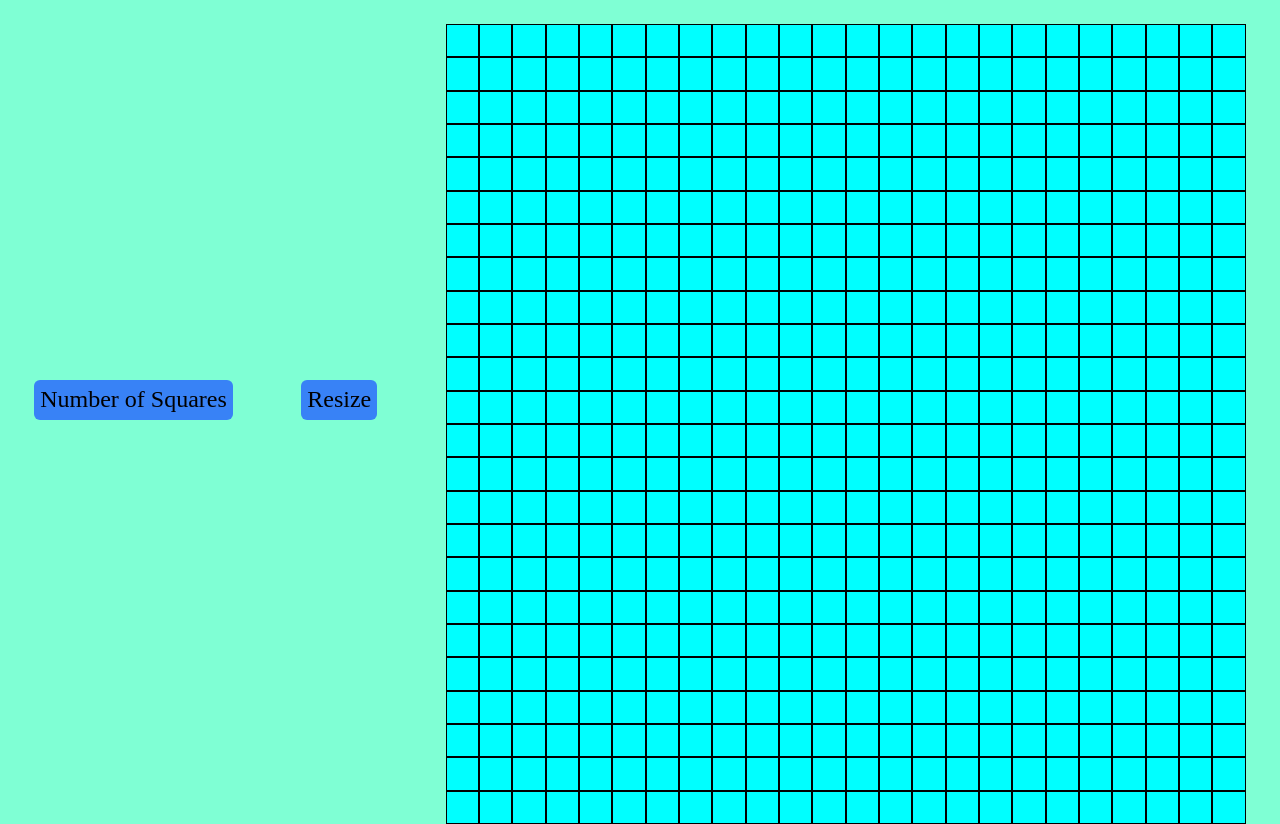
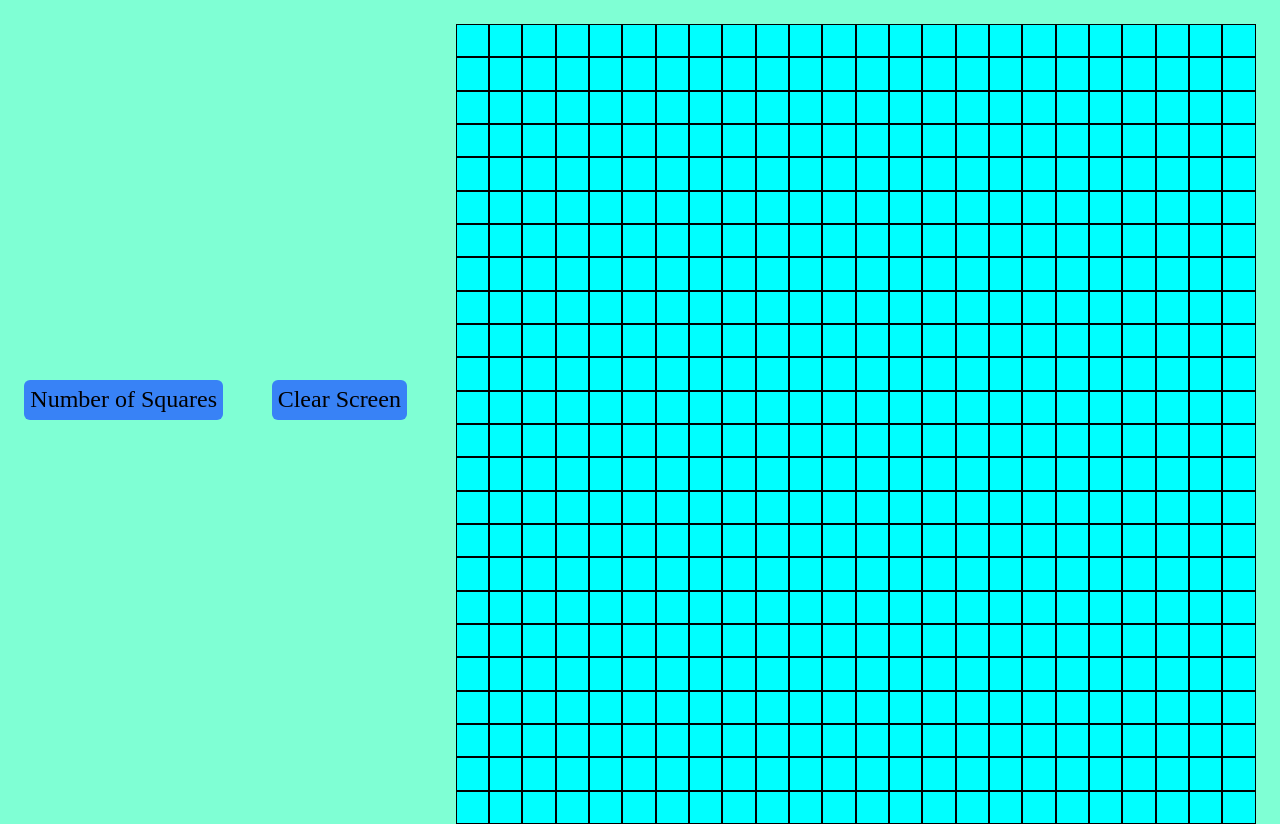
Before and after one commit to nafiznayan/Etch-A-Sketch, a plain HTML site: page index.html in a window 1280 px wide. Drawn offline with Linux system fonts and the light colour scheme.

Commit message:
change button name

```diff
--- a/index.html
+++ b/index.html
@@ -9,7 +9,7 @@
   </head>
   <body>
     <button id="size">Number of Squares</button>
-    <button id="resize">Resize</button>
+    <button id="resize">Clear Screen</button>
     <div class="container"></div>
     <script src="script.js"></script>
   </body>
```
